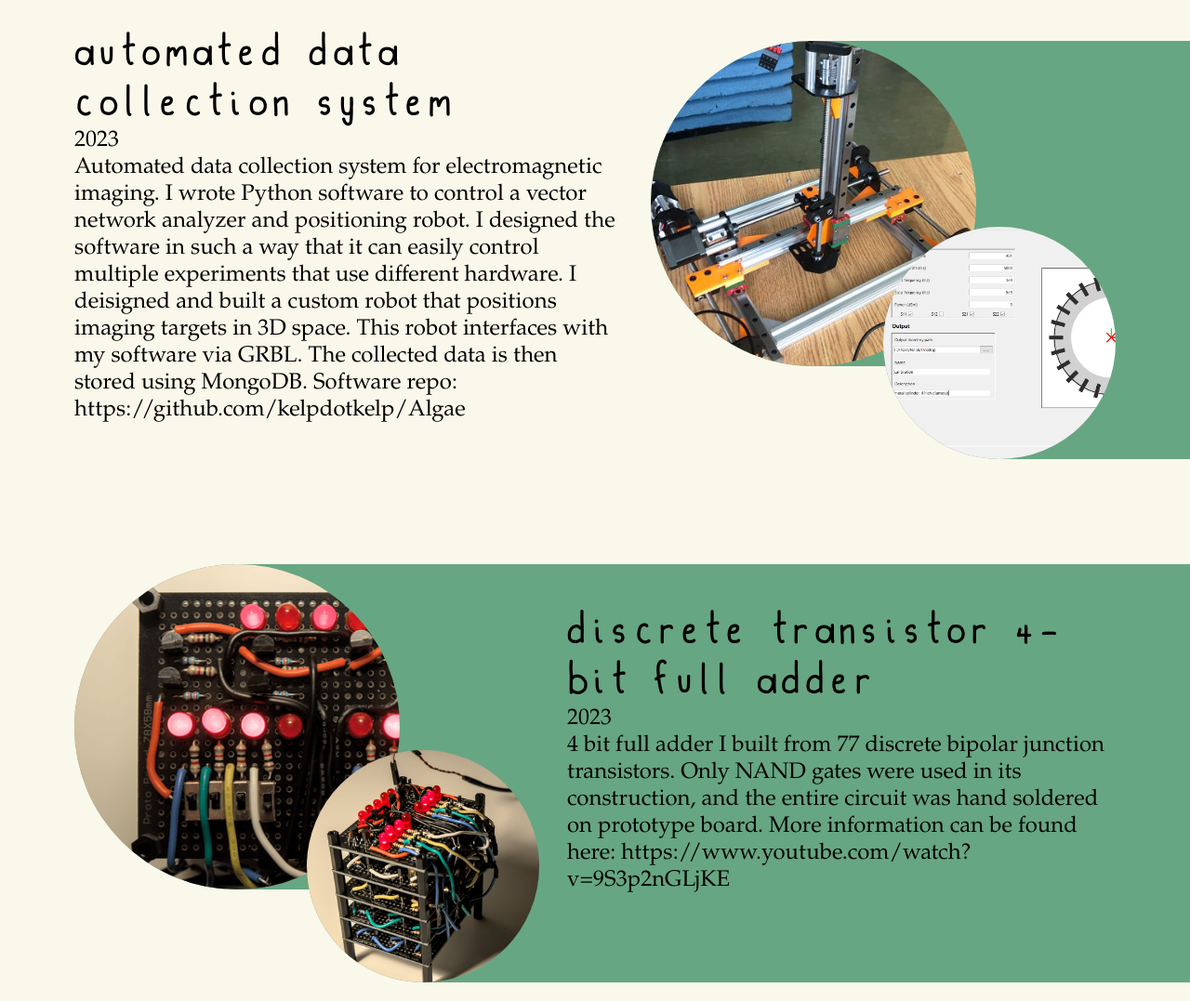
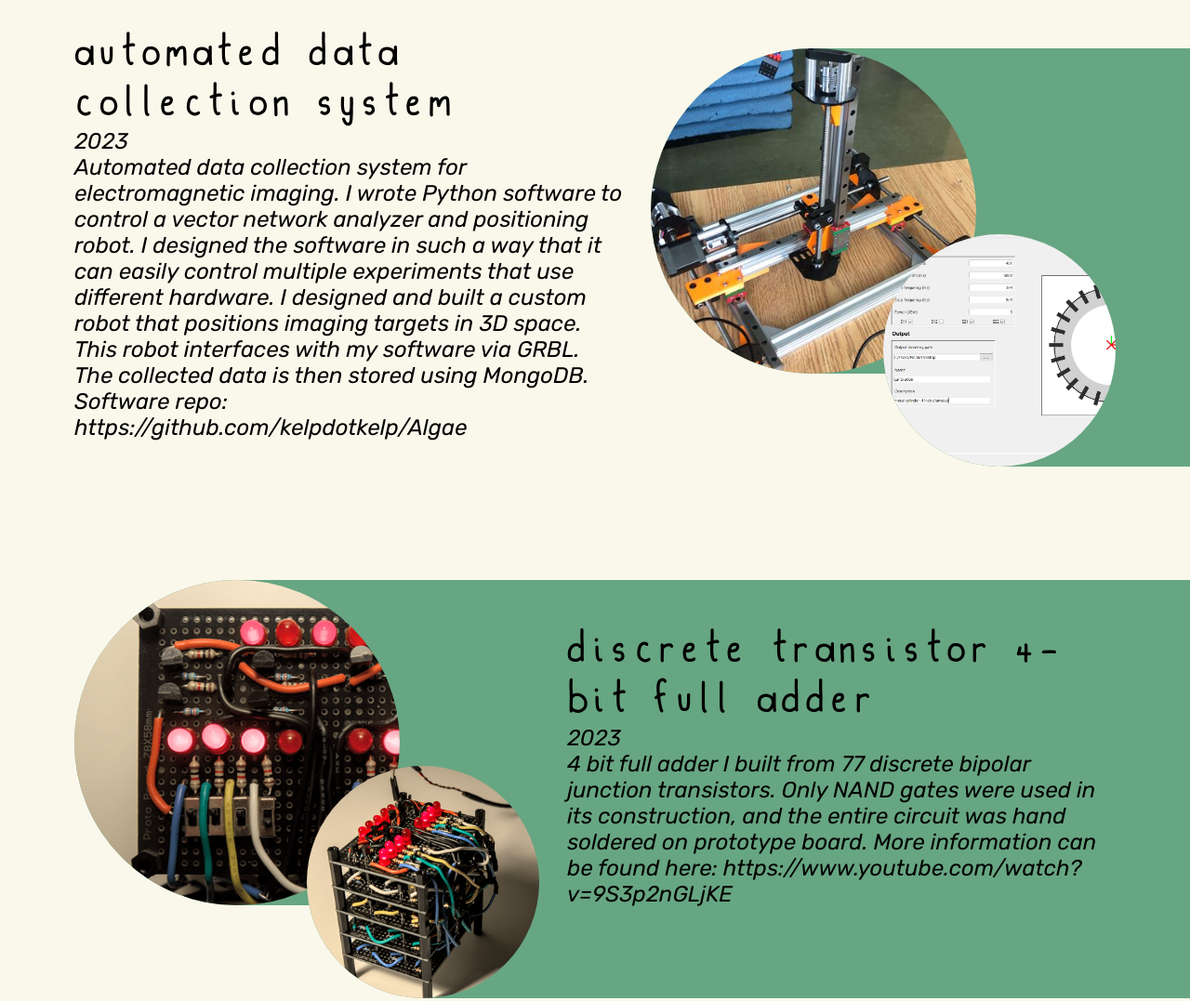
Before and after one commit to kelpdotkelp/personal_website, a plain HTML site: page index.html in a window 1280 px wide. Shown: the part 740-1817 px from the top of the page at 93% size. Drawn offline with Linux system fonts and the light colour scheme; files whose address does not match are found by name.

Commit message:
Font changed.

```diff
--- a/index.html
+++ b/index.html
@@ -56,7 +56,7 @@
                         <p class="container-desc font-drawn">
                             Automated data collection system for electromagnetic imaging. I wrote Python software
                             to control a vector network analyzer and positioning robot. I designed the software in such a way
-                            that it can easily control multiple experiments that use different hardware. I deisigned and built a custom
+                            that it can easily control multiple experiments that use different hardware. I designed and built a custom
                             robot that positions imaging targets in 3D space. This robot interfaces with my software via GRBL.
                             The collected data is then stored using MongoDB.
                             Software repo: <a href="https://github.com/kelpdotkelp/Algae">https://github.com/kelpdotkelp/Algae</a></p>
--- a/styles.css
+++ b/styles.css
@@ -4,6 +4,14 @@
     url("./fonts/drawn.woff") format("woff"),
     url("./fonts/drawn.woff2") format("woff2"),
     url("./fonts/drawn.ttf") format("truetype"),
+    local("helvetica")
+}
+
+@font-face {
+    font-family: "rubik";
+    src:
+    url("./fonts/Rubik/Rubik-Italic-VariableFont_wght.ttf") format("truetype"),
+    url("./fonts/Rubik/Rubik-VariableFont_wght.ttf"), format("truetype"),
     local("helvetica")
 }
 
@@ -157,12 +165,12 @@ a:active {
 
 .container-date {
     font-size: 1.5rem;
-    font-family: "Garamond", sans-serif !important;
+    font-family: "rubik", sans-serif !important;
 }
 
 .container-desc {
     font-size: 1.5rem;
-    font-family: "Garamond", sans-serif !important;
+    font-family: "rubik", sans-serif !important;
 }
 
 .container-pictures {
@@ -190,12 +198,12 @@ a:active {
 }
 
 .resume-date {
-    font-family: "Garamond", sans-serif !important;
+    font-family: "rubik", sans-serif !important;
     font-size: 1rem;
 }
 
 .resume-item-desc {
-    font-family: "Garamond", sans-serif !important;
+    font-family: "rubik", sans-serif !important;
     font-size: 1rem;
 }
 
```
Also changed, not shown: fonts/Rubik/OFL.txt (added), fonts/Rubik/README.txt (added), fonts/Rubik/Rubik-Italic-VariableFont_wght.ttf (added), fonts/Rubik/Rubik-VariableFont_wght.ttf (added), fonts/Rubik/static/Rubik-Black.ttf (added), fonts/Rubik/static/Rubik-BlackItalic.ttf (added), fonts/Rubik/static/Rubik-Bold.ttf (added), fonts/Rubik/static/Rubik-BoldItalic.ttf (added), fonts/Rubik/static/Rubik-ExtraBold.ttf (added), fonts/Rubik/static/Rubik-ExtraBoldItalic.ttf (added), fonts/Rubik/static/Rubik-Italic.ttf (added), fonts/Rubik/static/Rubik-Light.ttf (added), fonts/Rubik/static/Rubik-LightItalic.ttf (added), fonts/Rubik/static/Rubik-Medium.ttf (added), 4 more files.
